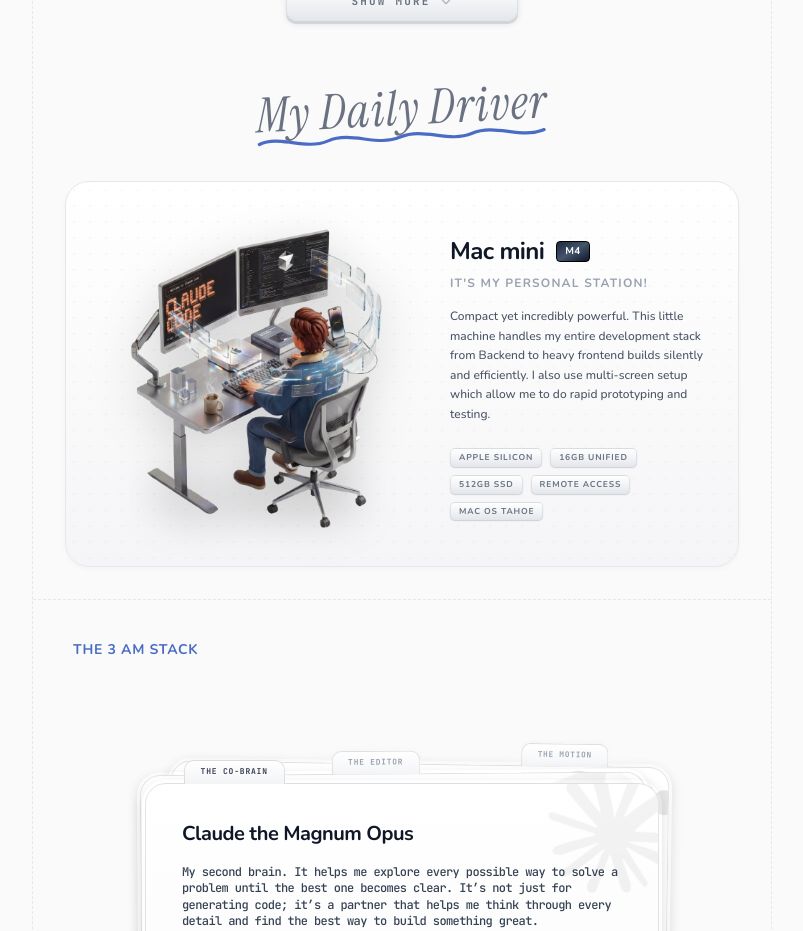
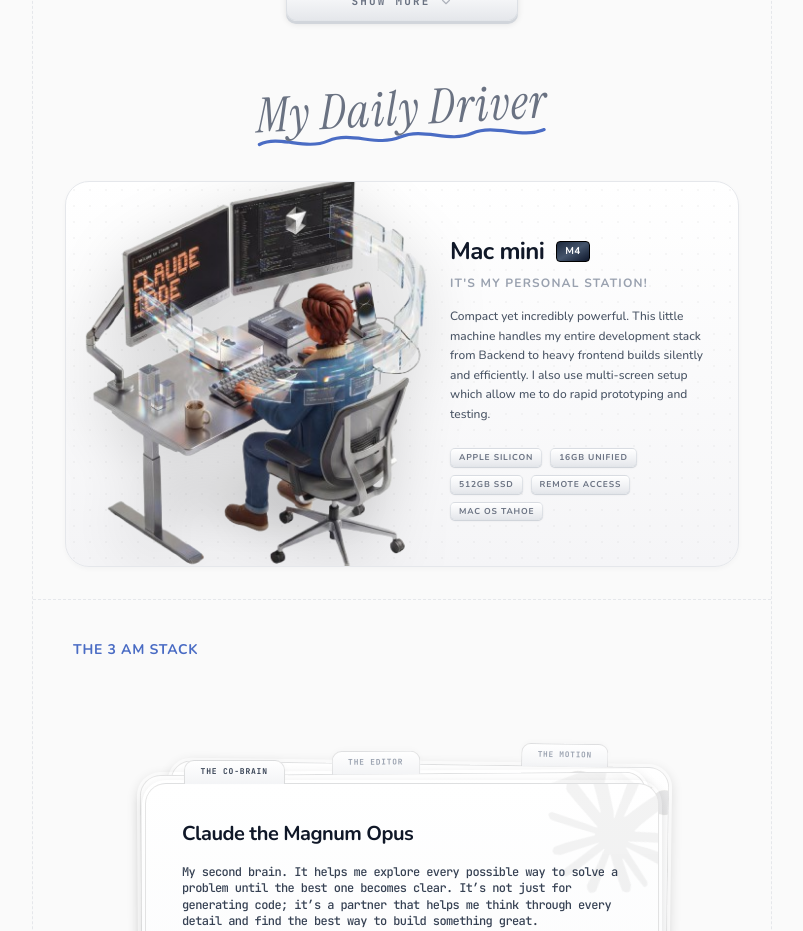
Before and after one commit to alexandephilia/portfolio_alex, a React (Vite) app: page / in a window 1280 px wide. Shown: the part 2400-3331 px from the top of the page, without its empty margins (238-1041 px from the left). Built offline with nearby package versions, Linux system fonts and the light colour scheme.

Commit message:
Update Skills.tsx

```diff
--- a/components/Skills.tsx
+++ b/components/Skills.tsx
@@ -563,8 +563,8 @@
                             alt="Mac Mini M4"
                             draggable={false}
                             onContextMenu={(e) => e.preventDefault()}
-                            className="w-full h-full object-contain relative z-10 drop-shadow-[0_10px_20px_rgba(0,0,0,0.15)] select-none"
-                            style={{ WebkitTouchCallout: 'none', WebkitUserSelect: 'none', transform: 'scale(1.12)' }}
+                            className="w-full h-full object-contain relative z-10 drop-shadow-[0_10px_20px_rgba(0,0,0,0.15)] select-none scale-[1.14] md:scale-[1.52] transition-transform duration-500"
+                            style={{ WebkitTouchCallout: 'none', WebkitUserSelect: 'none' }}
                         />
                     </div>
                 </motion.div>
```
